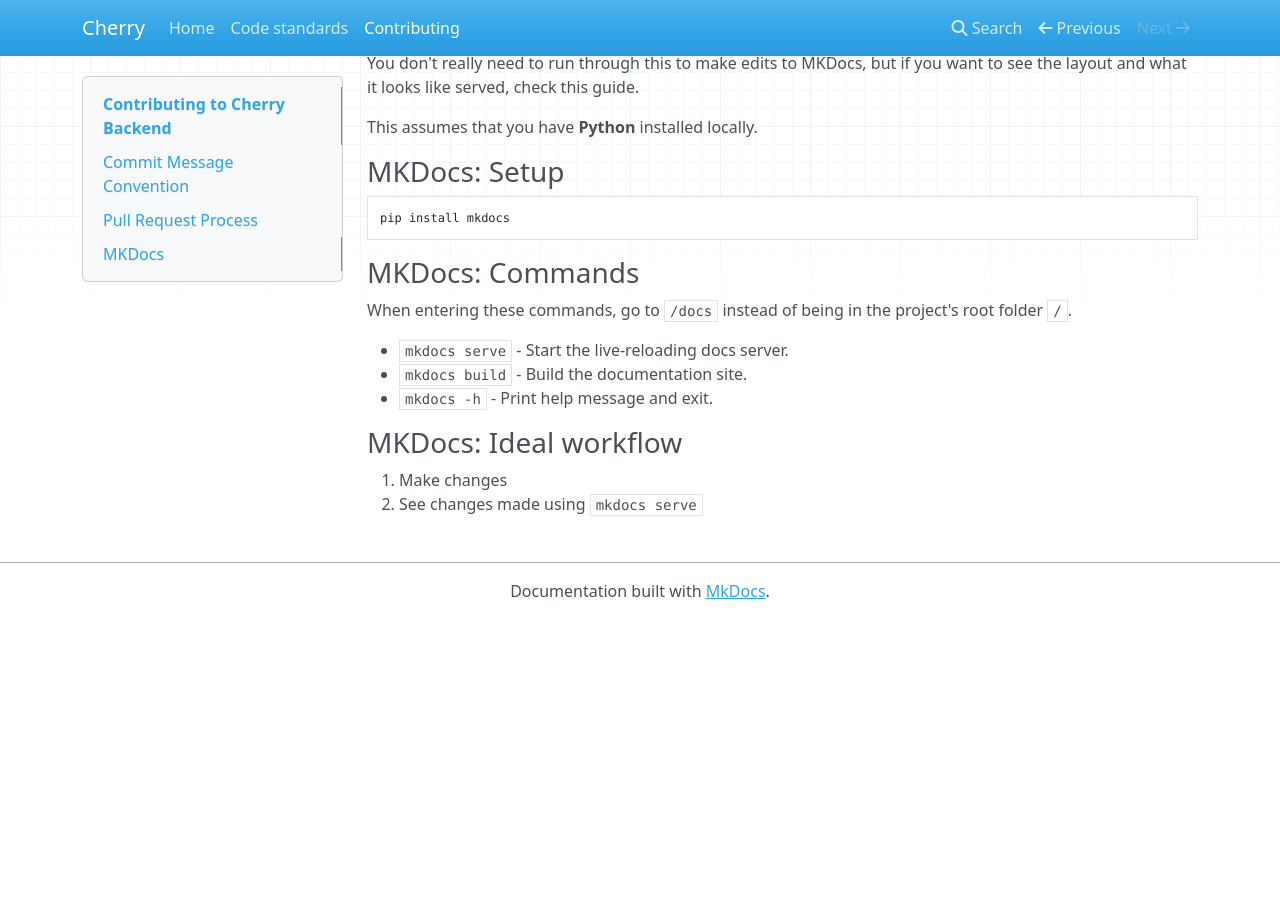
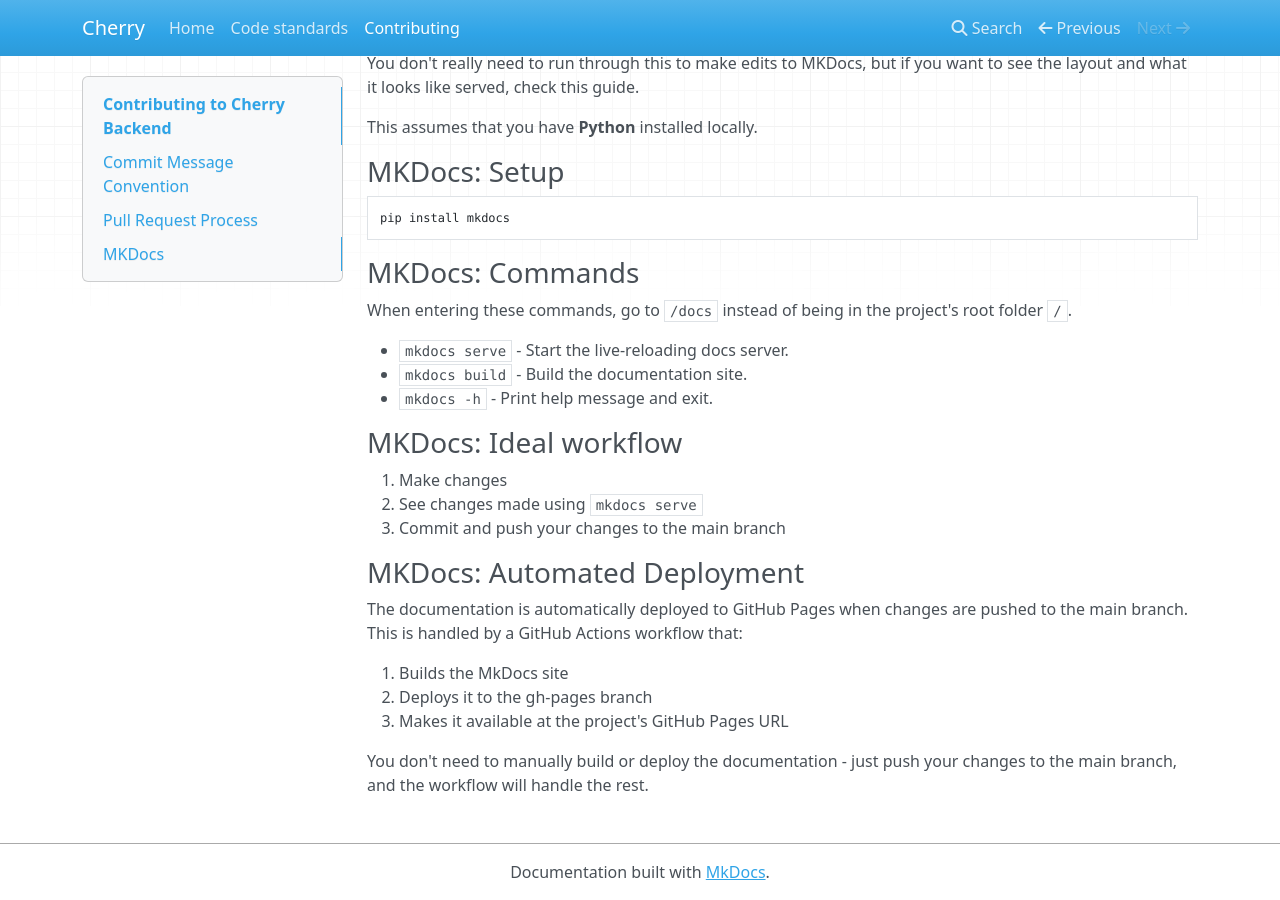
Before and after one commit to TurnipXenon/cherry_backend, an MkDocs documentation site: the page built from docs/docs/contributing.md, in a window 1280 px wide and 900 px high, scrolled down 1966 px. Built offline with MkDocs 1.6.1, drawn with Linux system fonts in a browser that asks for light colours; nearby versions of some CDN libraries; before the commit the page ends 2585 px from its top, so only the background shows below that.

Commit message:
ci: add github action workflow for mkdocs and golang tests

```diff
--- a/docs/docs/contributing.md
+++ b/docs/docs/contributing.md
@@ -107,3 +107,14 @@
 
 1. Make changes
 2. See changes made using `mkdocs serve`
+3. Commit and push your changes to the main branch
+
+### MKDocs: Automated Deployment
+
+The documentation is automatically deployed to GitHub Pages when changes are pushed to the main branch. This is handled by a GitHub Actions workflow that:
+
+1. Builds the MkDocs site
+2. Deploys it to the gh-pages branch
+3. Makes it available at the project's GitHub Pages URL
+
+You don't need to manually build or deploy the documentation - just push your changes to the main branch, and the workflow will handle the rest.
```
Also changed, not shown: 2 other files.
